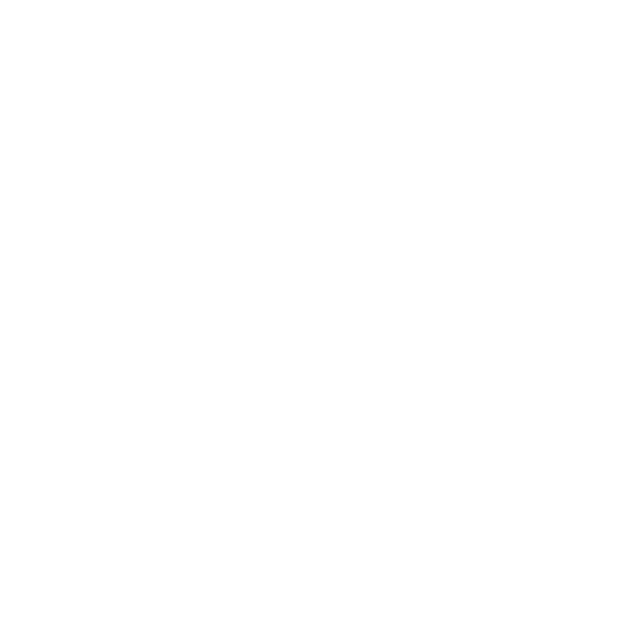
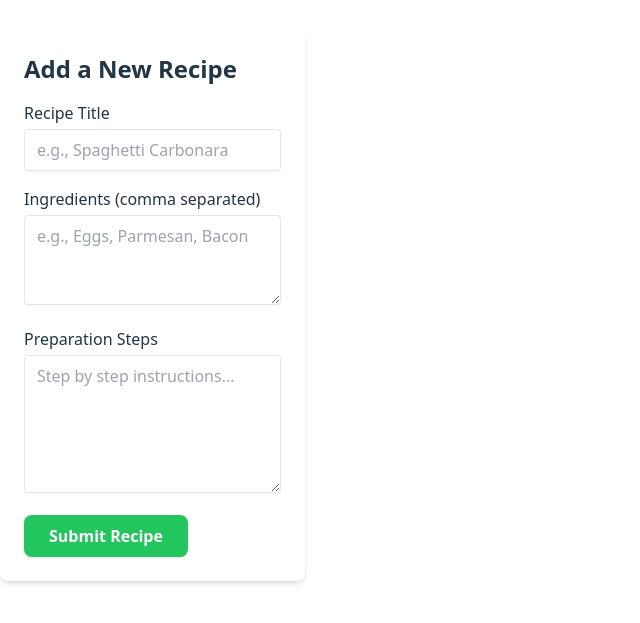
Before and after one commit to nobleslim24/alx-fe-reactjs, a React app in the folder recipe-sharing-platform/: page /add in a window 1280 px wide. Before the commit this address had no page. Shown: the part 107-730 px from the top of the page, without its empty margins (0-640 px from the left). Built offline with nearby package versions, Linux system fonts and the light colour scheme; the HTML template or start-up script is replaced by a standard one.

Commit message:
Task 3: Updated HomePage.jsx with recipe list and Add New Recipe button

```diff
--- a/recipe-sharing-platform/src/App.jsx
+++ b/recipe-sharing-platform/src/App.jsx
@@ -1,6 +1,7 @@
-import { BrowserRouter as Router, Route, Routes } from 'react-router-dom';
-import HomePage from './components/HomePage';
-import RecipeDetail from './components/RecipeDetail';
+import { BrowserRouter as Router, Routes, Route } from "react-router-dom";
+import HomePage from "./components/HomePage";
+import RecipeDetail from "./components/RecipeDetail";
+import AddRecipeForm from "./components/AddRecipeForm";
 
 function App() {
   return (
@@ -8,6 +9,7 @@
       <Routes>
         <Route path="/" element={<HomePage />} />
         <Route path="/recipe/:id" element={<RecipeDetail />} />
+        <Route path="/add" element={<AddRecipeForm />} />
       </Routes>
     </Router>
   );
--- /dev/null
+++ b/recipe-sharing-platform/src/components/AddRecipeForm.jsx
@@ -0,0 +1,82 @@
+import React, { useState } from "react";
+
+function AddRecipeForm() {
+  const [title, setTitle] = useState("");
+  const [ingredients, setIngredients] = useState("");
+  const [steps, setSteps] = useState("");
+  const [error, setError] = useState("");
+
+  const handleSubmit = (e) => {
+    e.preventDefault();
+
+    // Simple validation
+    if (!title || !ingredients || !steps) {
+      setError("All fields are required!");
+      return;
+    }
+
+    if (ingredients.split(",").length < 2) {
+      setError("Please list at least two ingredients, separated by commas.");
+      return;
+    }
+
+    // Reset error
+    setError("");
+
+    // Here you would normally post the data somewhere
+    console.log("New Recipe Submitted:", { title, ingredients, steps });
+
+    // Reset form
+    setTitle("");
+    setIngredients("");
+    setSteps("");
+    alert("Recipe submitted successfully!");
+  };
+
+  return (
+    <div className="max-w-2xl mx-auto p-6 bg-white shadow-md rounded-lg mt-6">
+      <h2 className="text-2xl font-bold mb-4">Add a New Recipe</h2>
+      {error && <p className="text-red-500 mb-4">{error}</p>}
+      <form onSubmit={handleSubmit} className="space-y-4">
+        <div>
+          <label className="block mb-1 font-medium">Recipe Title</label>
+          <input
+            type="text"
+            value={title}
+            onChange={(e) => setTitle(e.target.value)}
+            className="w-full px-3 py-2 border rounded shadow-sm focus:outline-none focus:ring-2 focus:ring-blue-500"
+            placeholder="e.g., Spaghetti Carbonara"
+          />
+        </div>
+        <div>
+          <label className="block mb-1 font-medium">Ingredients (comma separated)</label>
+          <textarea
+            value={ingredients}
+            onChange={(e) => setIngredients(e.target.value)}
+            className="w-full px-3 py-2 border rounded shadow-sm focus:outline-none focus:ring-2 focus:ring-blue-500"
+            rows="3"
+            placeholder="e.g., Eggs, Parmesan, Bacon"
+          />
+        </div>
+        <div>
+          <label className="block mb-1 font-medium">Preparation Steps</label>
+          <textarea
+            value={steps}
+            onChange={(e) => setSteps(e.target.value)}
+            className="w-full px-3 py-2 border rounded shadow-sm focus:outline-none focus:ring-2 focus:ring-blue-500"
+            rows="5"
+            placeholder="Step by step instructions..."
+          />
+        </div>
+        <button
+          type="submit"
+          className="px-6 py-2 bg-green-500 text-white font-semibold rounded-lg shadow hover:bg-green-600 transition"
+        >
+          Submit Recipe
+        </button>
+      </form>
+    </div>
+  );
+}
+
+export default AddRecipeForm;
--- a/recipe-sharing-platform/src/components/HomePage.jsx
+++ b/recipe-sharing-platform/src/components/HomePage.jsx
@@ -11,9 +11,19 @@
 
   return (
     <div className="p-6 bg-gray-100 min-h-screen">
-      <h1 className="text-4xl font-bold mb-8 text-blue-600 text-center">
+      <h1 className="text-4xl font-bold mb-6 text-blue-600 text-center">
         Recipe Sharing Platform
       </h1>
+
+      <div className="text-center mb-6">
+        <Link
+          to="/add"
+          className="inline-block px-6 py-2 bg-blue-500 text-white font-semibold rounded-lg shadow hover:bg-blue-600 transition"
+        >
+          Add New Recipe
+        </Link>
+      </div>
+
       <div className="grid gap-6 sm:grid-cols-1 md:grid-cols-2 lg:grid-cols-3">
         {recipes.map((recipe) => (
           <Link key={recipe.id} to={`/recipe/${recipe.id}`}>
```
